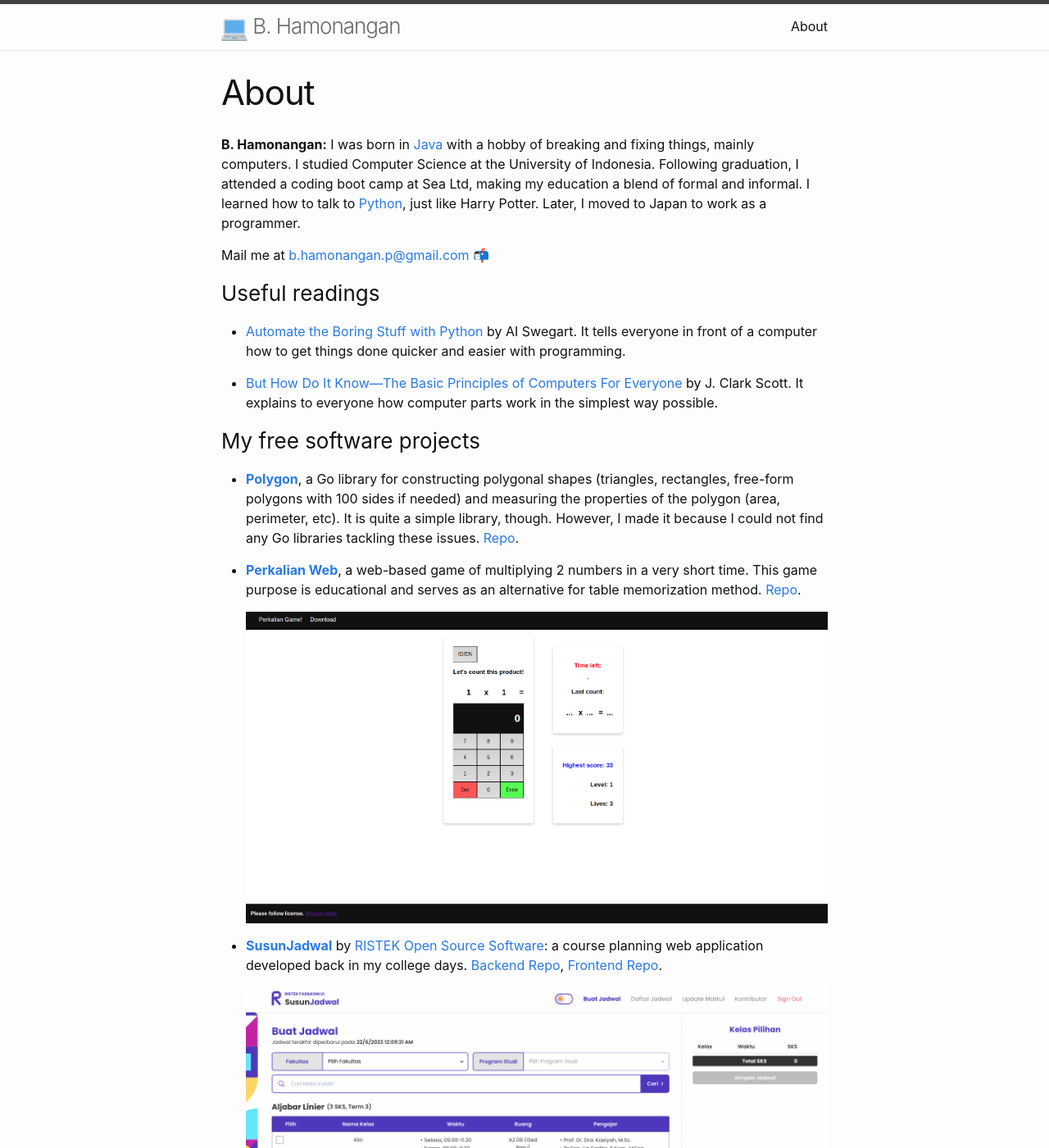
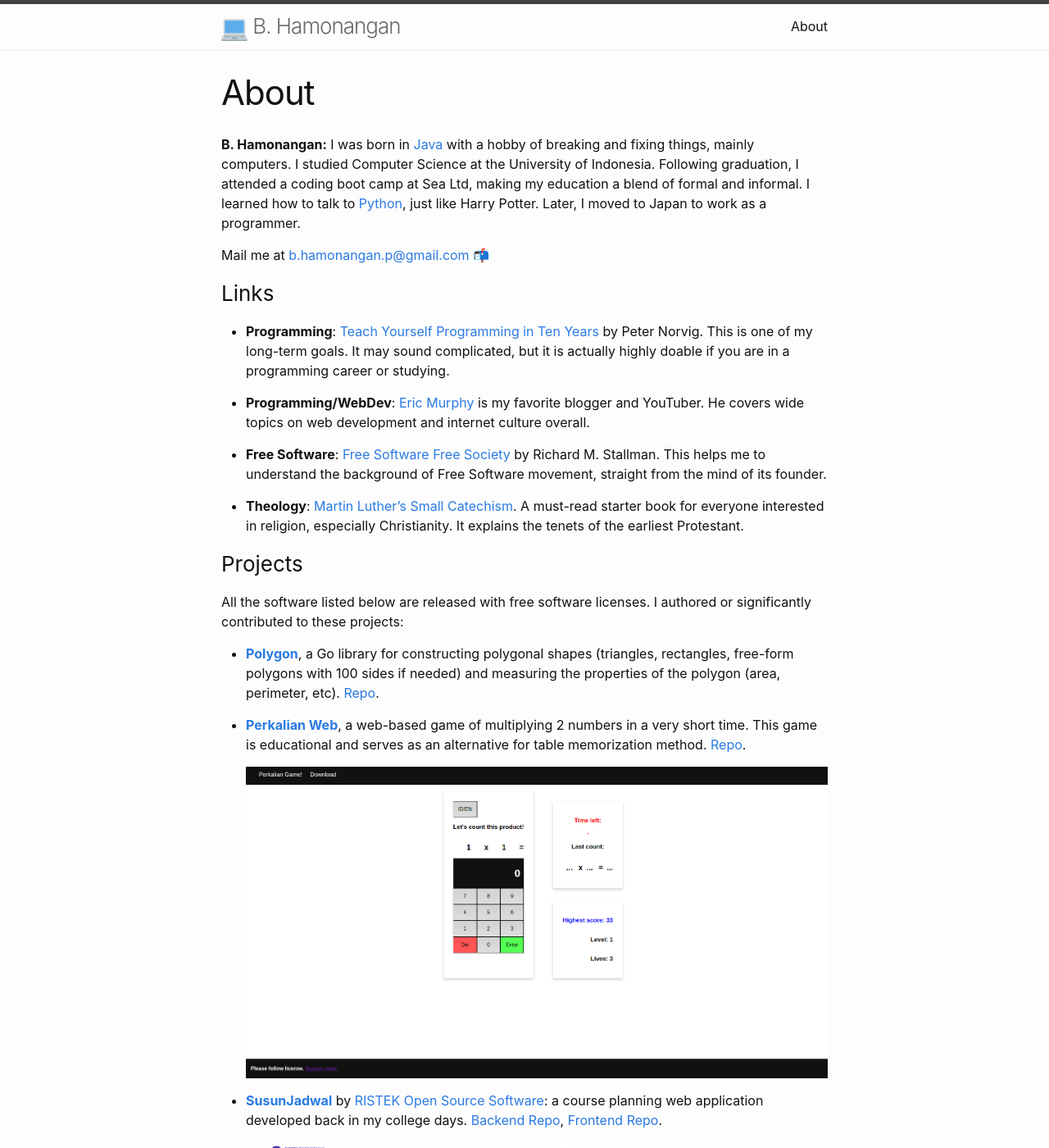
Before and after one commit to hamonangann/hamonangann.github.io, a Jekyll site: the page built from about-en.markdown, in a window 1280 px wide and 1400 px high. Shown: the whole window at 82% size. Built offline with Jekyll 4.4.1, drawn with Linux system fonts in a browser that asks for light colours.

Commit message:
update about

```diff
--- a/about-en.markdown
+++ b/about-en.markdown
@@ -3,22 +3,35 @@ layout: page
 title: About
 permalink: /about/
 ---
+
 **B. Hamonangan:** I was born in [Java](https://en.wikipedia.org/wiki/Java) with a hobby of breaking and fixing things, mainly computers. I studied Computer Science at the University of Indonesia. Following graduation, I attended a coding boot camp at Sea Ltd, making my education a blend of formal and informal. I learned how to talk to [Python](https://en.wikipedia.org/wiki/Python_(programming_language)), just like Harry Potter. Later, I moved to Japan to work as a programmer.
 
 Mail me at [b.hamonangan.p@gmail.com
 ](mailto:b.hamonangan.p@gmail.com) 📬
 
-### Useful readings
+### Links
+
+- **Programming**: [Teach Yourself Programming in Ten Years](https://www.norvig.com/21-days.html) by Peter Norvig. This is one of my long-term goals. It may sound complicated, but it is actually highly doable if you are in a programming career or studying.
+
+- **Programming/WebDev**: [Eric Murphy](https://ericmurphy.xyz/) is my favorite blogger and YouTuber. He covers wide topics on web development and internet culture overall.
+
+- **Free Software**: [Free Software Free Society](https://www.gnu.org/philosophy/fsfs/rms-essays.pdf) by Richard M. Stallman. This helps me to understand the background of Free Software movement, straight from the mind of its founder.
+
+- **Theology**: [Martin Luther's Small Catechism](https://www.gutenberg.org/ebooks/1670). A must-read starter book for everyone interested in religion, especially Christianity. It explains the tenets of the earliest Protestant.
+
+<!-- ### Useful readings
 
 - [Automate the Boring Stuff with Python](https://automatetheboringstuff.com/) by AI Swegart. It tells everyone in front of a computer how to get things done quicker and easier with programming.
 
-- [But How Do It Know—The Basic Principles of Computers For Everyone](https://openlibrary.org/books/OL26675175M/But_How_Do_It_Know) by J. Clark Scott. It explains to everyone how computer parts work in the simplest way possible.
+- [But How Do It Know—The Basic Principles of Computers For Everyone] by J. Clark Scott. It explains to everyone how computer parts work in the simplest way possible. -->
 
-### My free software projects
+### Projects
 
-- **[Polygon](https://pkg.go.dev/github.com/hamonangann/polygon)**, a Go library for constructing polygonal shapes (triangles, rectangles, free-form polygons with 100 sides if needed) and measuring the properties of the polygon (area, perimeter, etc). It is quite a simple library, though. However, I made it because I could not find any Go libraries tackling these issues. [Repo](https://github.com/hamonangann/polygon).
+All the software listed below are released with free software licenses. I authored or significantly contributed to these projects:
 
-- **[Perkalian Web](https://perkalian.netlify.app)**, a web-based game of multiplying 2 numbers in a very short time. This game purpose is educational and serves as an alternative for table memorization method. [Repo](https://github.com/hamonangann/perkalian-web).
+- **[Polygon](https://pkg.go.dev/github.com/hamonangann/polygon)**, a Go library for constructing polygonal shapes (triangles, rectangles, free-form polygons with 100 sides if needed) and measuring the properties of the polygon (area, perimeter, etc). [Repo](https://github.com/hamonangann/polygon).
+
+- **[Perkalian Web](https://perkalian.netlify.app)**, a web-based game of multiplying 2 numbers in a very short time. This game is educational and serves as an alternative for table memorization method. [Repo](https://github.com/hamonangann/perkalian-web).
 
     ![Perkalian](/img/about-perkalian.png)
 
```
